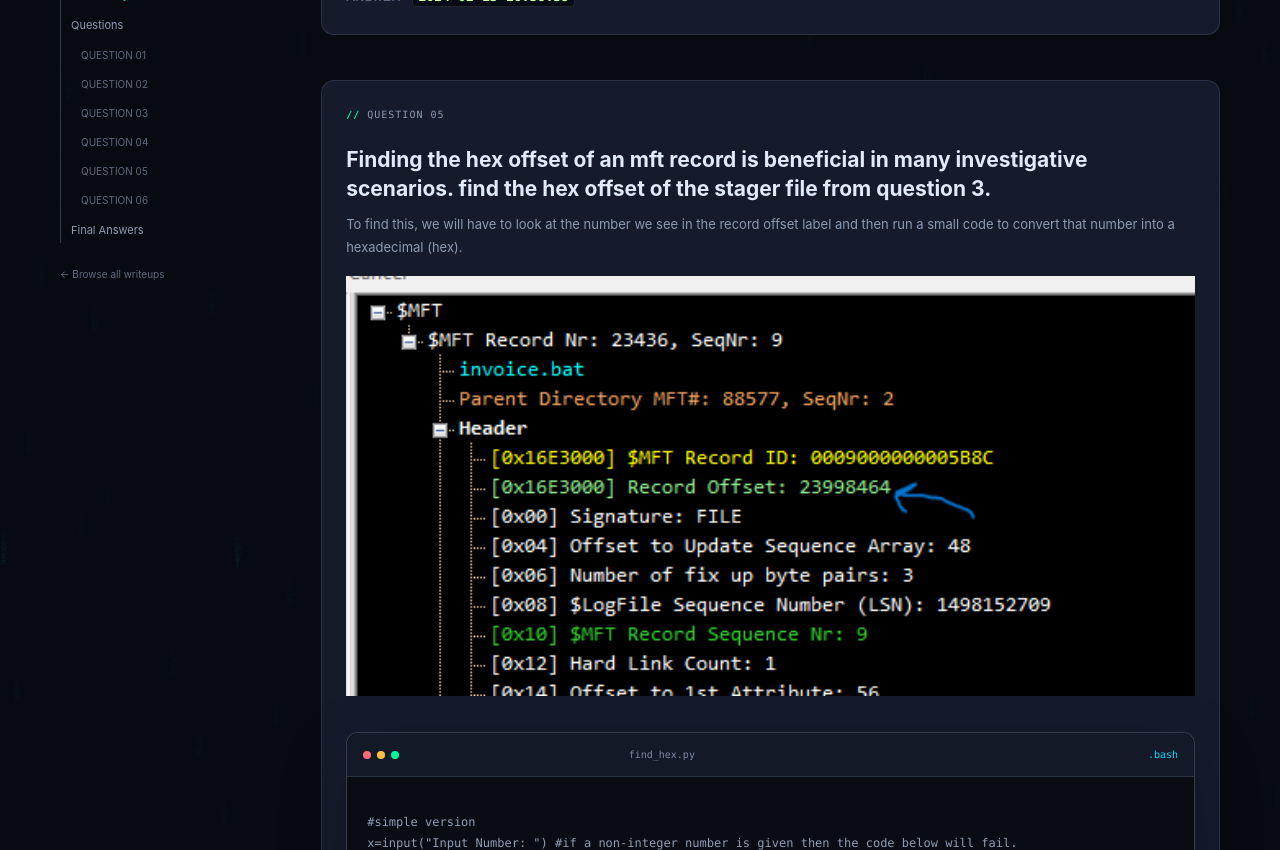
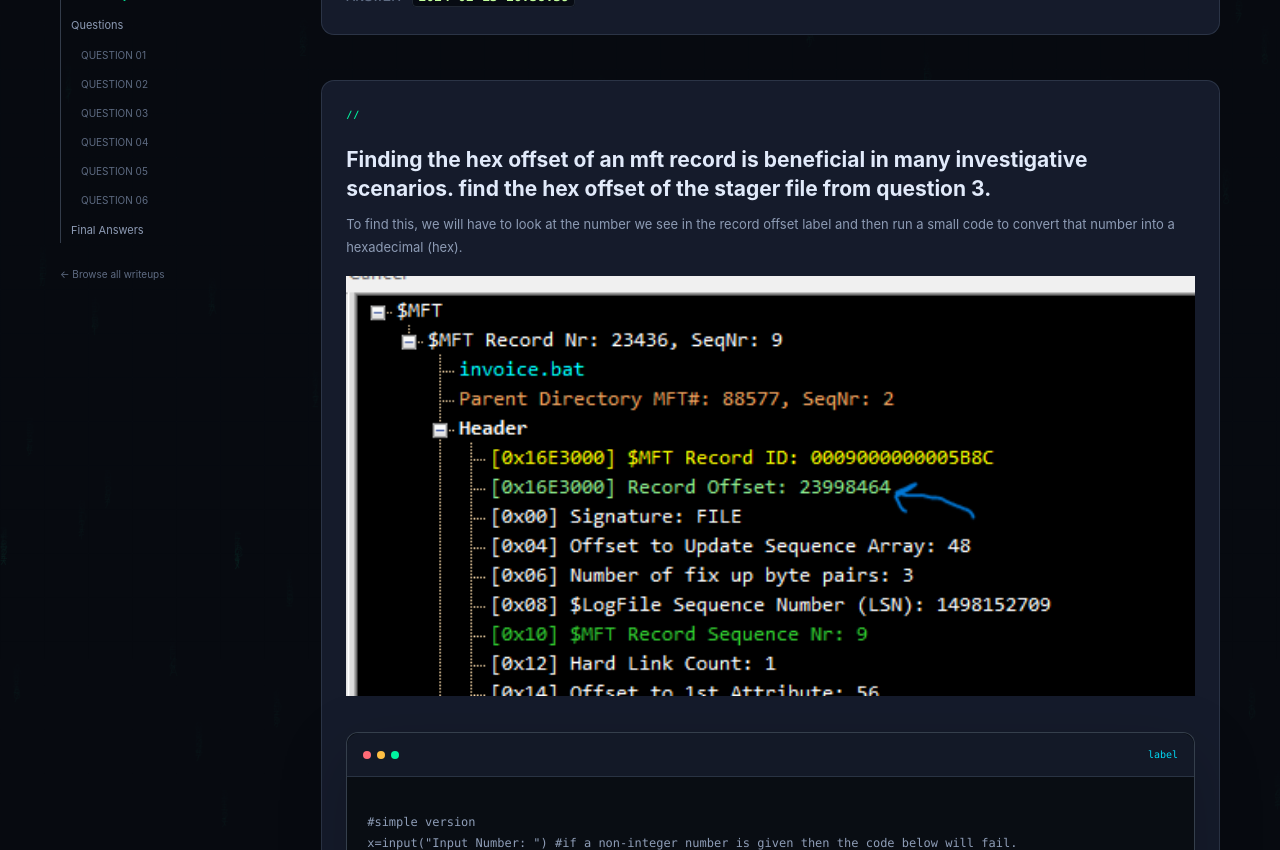
Before and after one commit to Ningen820/Ningen820.github.io, a Jekyll site: the page built from _writeups/bft.md, in a window 1280 px wide and 1400 px high, scrolled down 4268 px. Shown: the part 151-1001 px from the top of the window. Built offline with Jekyll 4.4.1, drawn with Linux system fonts in a browser that asks for light colours.

Commit message:
Update bft.md

```diff
--- a/_writeups/bft.md
+++ b/_writeups/bft.md
@@ -11,7 +11,6 @@ image: "/assets/images/writeups/bft/bft.png"
 description: "An in-depth investigation of the BFT sherlock from HackTheBox (HTB)"
 
 #stuff
-
 summary: |
          In this Sherlock, you will become acquainted with MFT (Master File Table) forensics. You will be introduced to well-known tools and methodologies for analyzing MFT artifacts to identify malicious activity. During our analysis, you will utilize the MFTECmd tool to parse the provided MFT file, TimeLine Explorer to open and analyze the results from the parsed MFT, and a Hex editor to recover file contents from the MFT.
 
@@ -73,13 +72,12 @@ cards:
                  If we open the Timeline explorer app with our .csv file loaded and filter for the name of the file, then scroll to the $created0x30 timeline section to find the answer.
 
   card5:
-    card_title: "question 05"
     question: "Finding the hex offset of an mft record is beneficial in many investigative scenarios. find the hex offset of the stager file from question 3."
     answer: "16E3000"
     explanation: |
                  To find this, we will have to look at the number we see in the record offset label and then run a small code to convert that number into a hexadecimal (hex).
                  <img src="/assets/images/writeups/bft/hexoffset.png" loading="lazy">
-    terminal_title: "find_hex.py"
+    terminal_label: "label"
     terminal_output1: "#simple version\nx=input(\"Input Number: \") #if a non-integer number is given then the code below will fail.\nx=int(x)\ny=hex(x)\nprint(\"Output:\",y)"
     terminal_output2: "#One-liner version\nprint(\"Output:\",hex(int(input(\"Input Number: \"))))"
     terminal_output3: "#output\nOutput: 0x16e3000"
```
